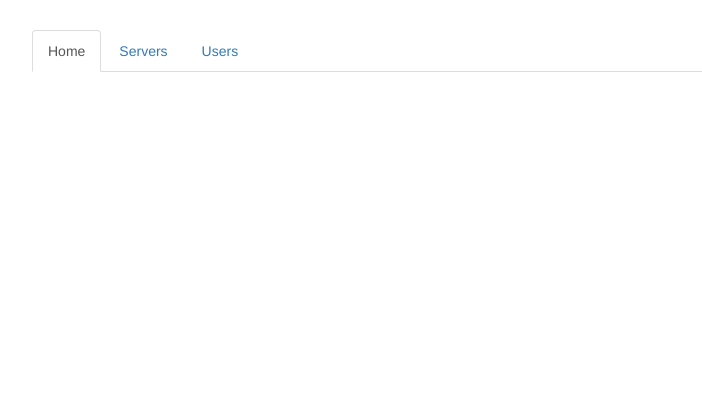
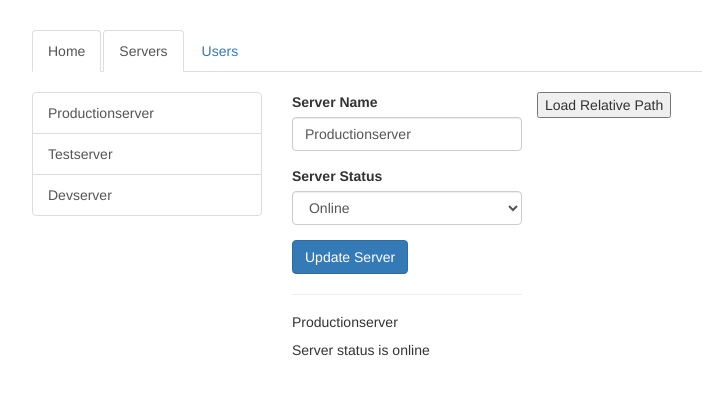
Before and after one commit to AtharLaique/AngularRoutingLearning, an Angular app: page /servers in a window 1280 px wide. Before the commit this address led to /. Shown: the top 394 px of the page, without its empty margins (233-935 px from the left). Built offline with nearby package versions, Linux system fonts and the light colour scheme.

Commit message:
Passing query parameters and fragment  using [queryParams]

```diff
--- a/src/app/app.component.html
+++ b/src/app/app.component.html
@@ -6,7 +6,7 @@
           <a routerLink="/">Home</a>
         </li>
         <li role="presentation"  routerLinkActive="active">
-          <a routerLink="/server">Servers</a>
+          <a routerLink="/servers">Servers</a>
         </li>
         <li role="presentation"  routerLinkActive="active">
           <a [routerLink]="['/users']">Users</a>
--- a/src/app/app.module.ts
+++ b/src/app/app.module.ts
@@ -22,7 +22,8 @@ const aapRoutes:Routes=
  {path:'' ,component:HomeComponent},
  {path:'users' ,component:UsersComponent},
  {path:'user/:id/:name' ,component:UserComponent},
- {path:'server' ,component:ServersComponent}
+ {path:'servers' ,component:ServersComponent},
+ {path: 'servers/:id/edit' , component:EditServerComponent}
 ]
 @NgModule({
   declarations: [
--- a/src/app/servers/servers.component.html
+++ b/src/app/servers/servers.component.html
@@ -2,7 +2,9 @@
   <div class="col-xs-12 col-sm-4">
     <div class="list-group">
       <a
-        href="#"
+        [routerLink]="['/servers' , 5 , 'edit']"
+        [queryParams]="{allowEdit:1}"
+        fragment="athar"
         class="list-group-item"
         *ngFor="let server of servers">
         {{ server.name }}
--- a/src/app/users/user/user.component.ts
+++ b/src/app/users/user/user.component.ts
@@ -10,7 +10,6 @@ export class UserComponent implements OnInit {
   user: {id: number, name: string};
 
   constructor(private route:ActivatedRoute) { }
-
   ngOnInit() {
     this.user={
       id:this.route.snapshot.params['id'],
```
